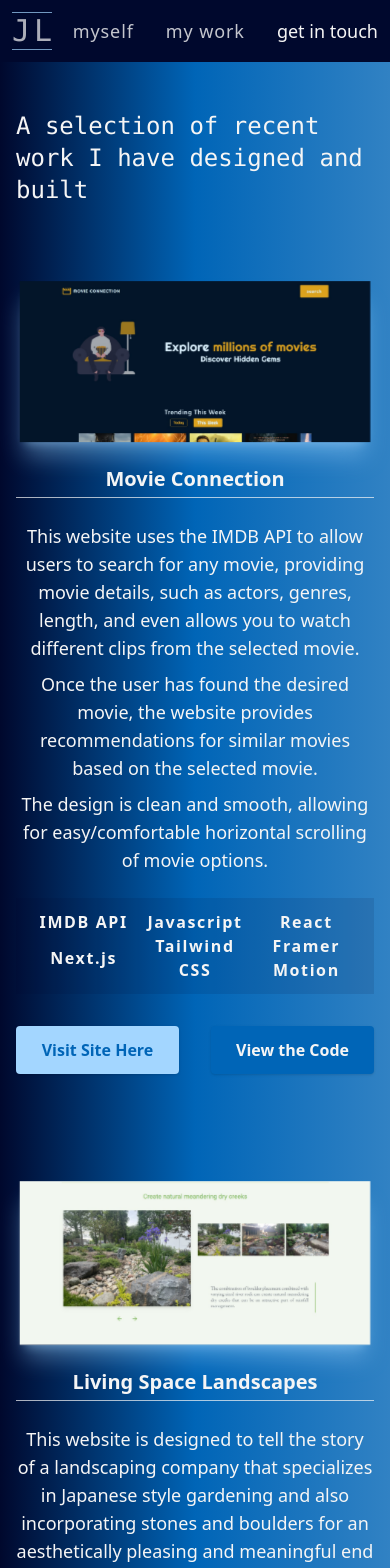
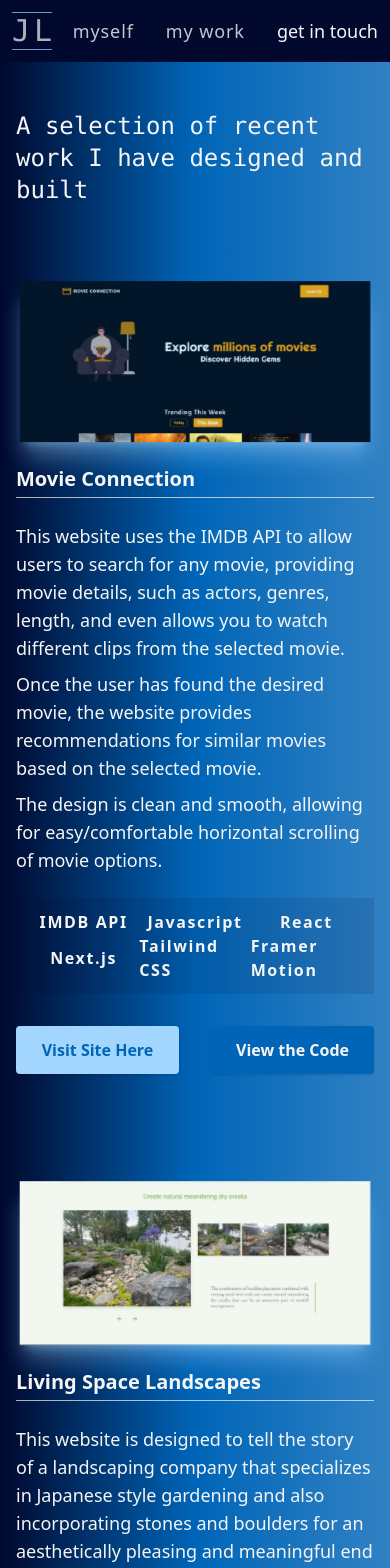
Before and after one commit to latz09/portfolio-v2, a Next.js app: page /recent-work in a window 390 px wide. Shown: the top 1568 px of the page. Built offline with nearby package versions, Linux system fonts and the light colour scheme.

Commit message:
textstartmo

```diff
--- a/components/websites/RecentWorkDisplay.js
+++ b/components/websites/RecentWorkDisplay.js
@@ -56,7 +56,7 @@ const WebsiteCard = ({
 						<ImageDisplay images={images} imageAlt={imageAlt} />
 					</motion.div>
 				</div>
-				<div className='flex flex-col justify-between gap-8 mx-4 lg:mx-0 text-center lg:text-justify'>
+				<div className='flex flex-col justify-between gap-8 mx-4 lg:mx-0 text-start lg:text-justify'>
 					<Description
 						description={description}
 						tech={tech}
```
